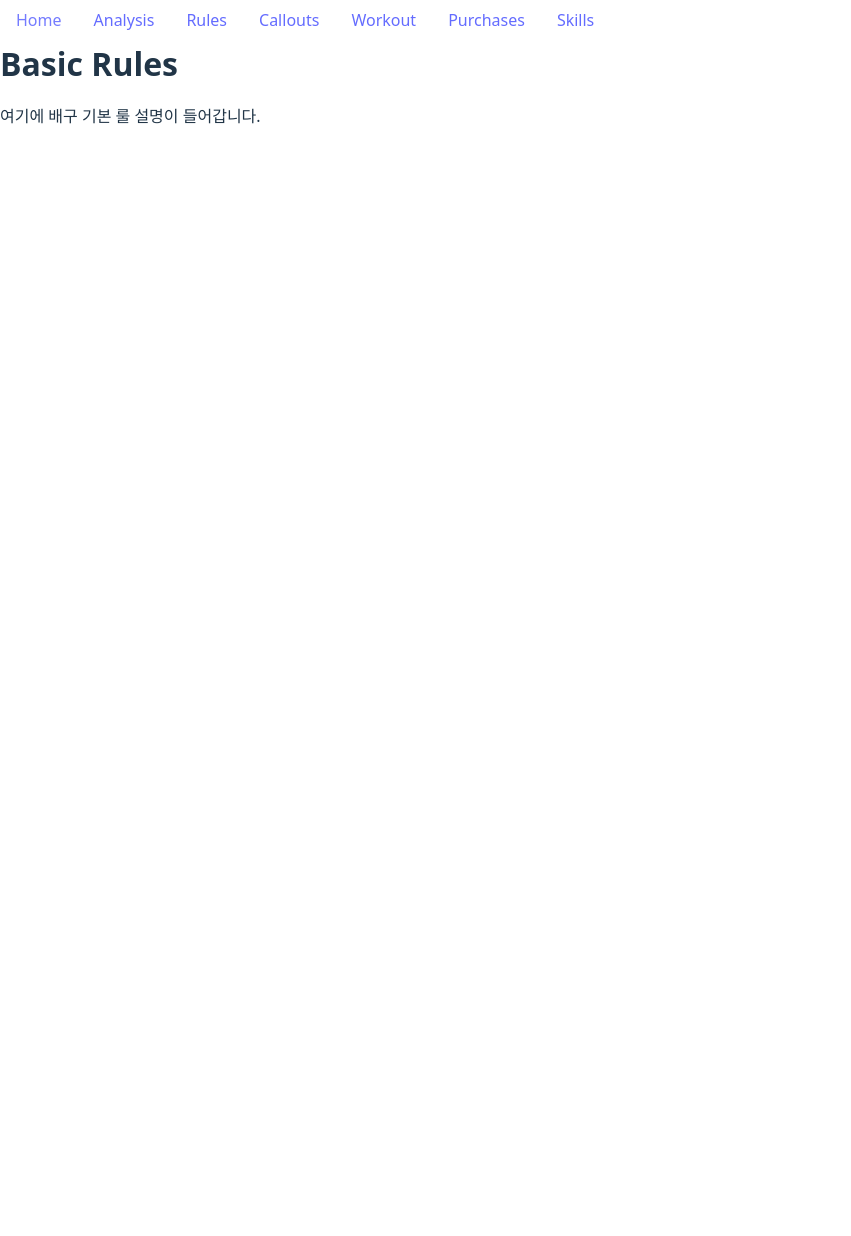
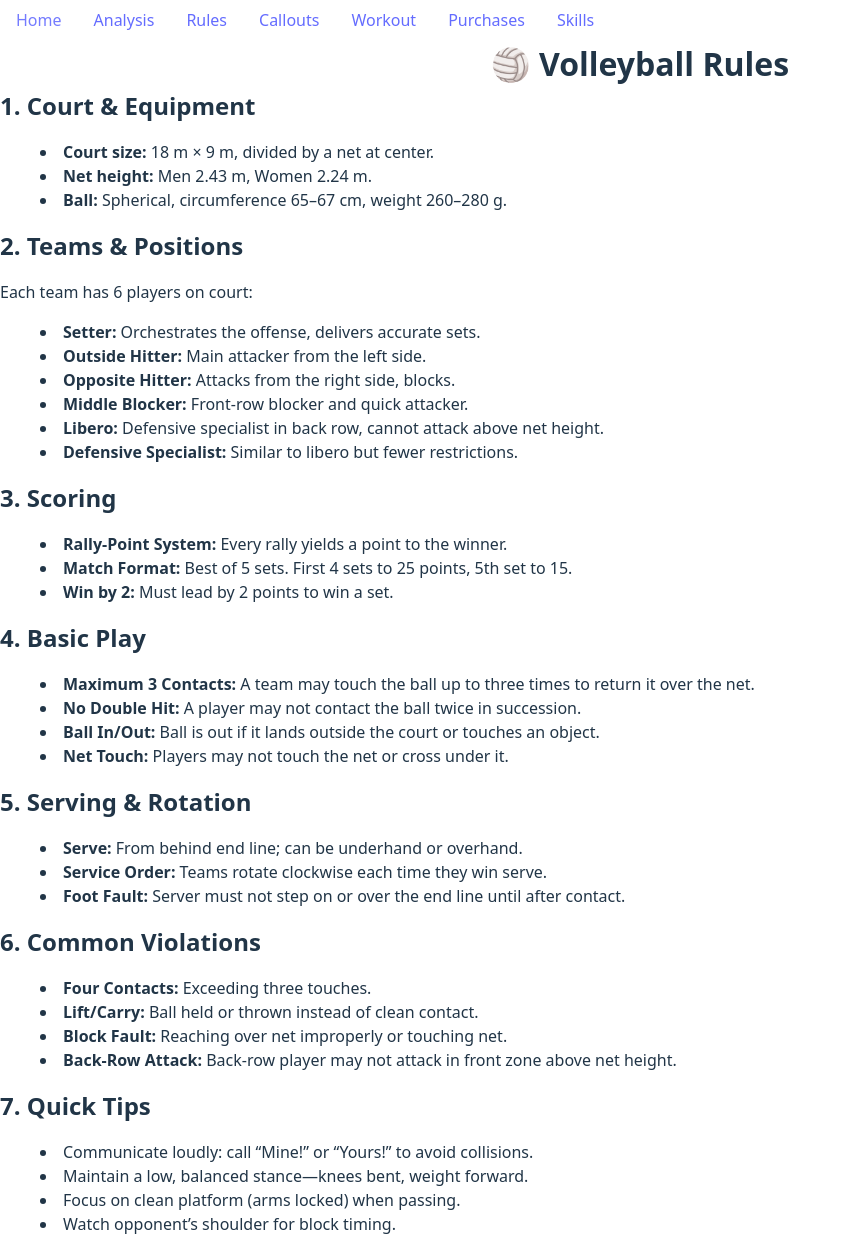
Before and after one commit to blueweriy/volleyball-ai-website, a React (Vite) app: page /rules in a window 1280 px wide. Shown: the whole page, without its empty margins (0-851 px from the left). Before the commit the page ends 840 px from the top, so only its background shows below. Built offline with nearby package versions, Linux system fonts and the light colour scheme.

Commit message:
Update Rules.jsx

```diff
--- a/src/pages/Rules.jsx
+++ b/src/pages/Rules.jsx
@@ -3,9 +3,85 @@ import React from 'react';
 
 export default function Rules() {
   return (
-    <div className="min-h-screen bg-gray-100 p-8">
-      <h1 className="text-3xl font-bold mb-4">Basic Rules</h1>
-      <p>여기에 배구 기본 룰 설명이 들어갑니다.</p>
+    <div className="min-h-screen bg-gray-900 text-white p-8">
+      <h1 className="text-4xl font-extrabold mb-6 text-center">🏐 Volleyball Rules</h1>
+
+      {/* Court & Equipment */}
+      <section className="mb-8">
+        <h2 className="text-2xl font-semibold mb-2">1. Court & Equipment</h2>
+        <ul className="list-disc list-inside space-y-1">
+          <li><strong>Court size:</strong> 18 m × 9 m, divided by a net at center.</li>
+          <li><strong>Net height:</strong> Men 2.43 m, Women 2.24 m.</li>
+          <li><strong>Ball:</strong> Spherical, circumference 65–67 cm, weight 260–280 g.</li>
+        </ul>
+      </section>
+
+      {/* Teams & Positions */}
+      <section className="mb-8">
+        <h2 className="text-2xl font-semibold mb-2">2. Teams & Positions</h2>
+        <p className="mb-2">Each team has 6 players on court:</p>
+        <ul className="list-disc list-inside space-y-1">
+          <li><strong>Setter:</strong> Orchestrates the offense, delivers accurate sets.</li>
+          <li><strong>Outside Hitter:</strong> Main attacker from the left side.</li>
+          <li><strong>Opposite Hitter:</strong> Attacks from the right side, blocks.</li>
+          <li><strong>Middle Blocker:</strong> Front-row blocker and quick attacker.</li>
+          <li><strong>Libero:</strong> Defensive specialist in back row, cannot attack above net height.</li>
+          <li><strong>Defensive Specialist:</strong> Similar to libero but fewer restrictions.</li>
+        </ul>
+      </section>
+
+      {/* Scoring */}
+      <section className="mb-8">
+        <h2 className="text-2xl font-semibold mb-2">3. Scoring</h2>
+        <ul className="list-disc list-inside space-y-1">
+          <li><strong>Rally-Point System:</strong> Every rally yields a point to the winner.</li>
+          <li><strong>Match Format:</strong> Best of 5 sets. First 4 sets to 25 points, 5th set to 15.</li>
+          <li><strong>Win by 2:</strong> Must lead by 2 points to win a set.</li>
+        </ul>
+      </section>
+
+      {/* Basic Play */}
+      <section className="mb-8">
+        <h2 className="text-2xl font-semibold mb-2">4. Basic Play</h2>
+        <ul className="list-disc list-inside space-y-1">
+          <li><strong>Maximum 3 Contacts:</strong> A team may touch the ball up to three times to return it over the net.</li>
+          <li><strong>No Double Hit:</strong> A player may not contact the ball twice in succession.</li>
+          <li><strong>Ball In/Out:</strong> Ball is out if it lands outside the court or touches an object.</li>
+          <li><strong>Net Touch:</strong> Players may not touch the net or cross under it.</li>
+        </ul>
+      </section>
+
+      {/* Serving & Rotation */}
+      <section className="mb-8">
+        <h2 className="text-2xl font-semibold mb-2">5. Serving & Rotation</h2>
+        <ul className="list-disc list-inside space-y-1">
+          <li><strong>Serve:</strong> From behind end line; can be underhand or overhand.</li>
+          <li><strong>Service Order:</strong> Teams rotate clockwise each time they win serve.</li>
+          <li><strong>Foot Fault:</strong> Server must not step on or over the end line until after contact.</li>
+        </ul>
+      </section>
+
+      {/* Common Violations */}
+      <section className="mb-8">
+        <h2 className="text-2xl font-semibold mb-2">6. Common Violations</h2>
+        <ul className="list-disc list-inside space-y-1">
+          <li><strong>Four Contacts:</strong> Exceeding three touches.</li>
+          <li><strong>Lift/Carry:</strong> Ball held or thrown instead of clean contact.</li>
+          <li><strong>Block Fault:</strong> Reaching over net improperly or touching net.</li>
+          <li><strong>Back-Row Attack:</strong> Back-row player may not attack in front zone above net height.</li>
+        </ul>
+      </section>
+
+      {/* Tips */}
+      <section>
+        <h2 className="text-2xl font-semibold mb-2">7. Quick Tips</h2>
+        <ul className="list-disc list-inside space-y-1">
+          <li>Communicate loudly: call “Mine!” or “Yours!” to avoid collisions.</li>
+          <li>Maintain a low, balanced stance—knees bent, weight forward.</li>
+          <li>Focus on clean platform (arms locked) when passing.</li>
+          <li>Watch opponent’s shoulder for block timing.</li>
+        </ul>
+      </section>
     </div>
   );
 }
```
